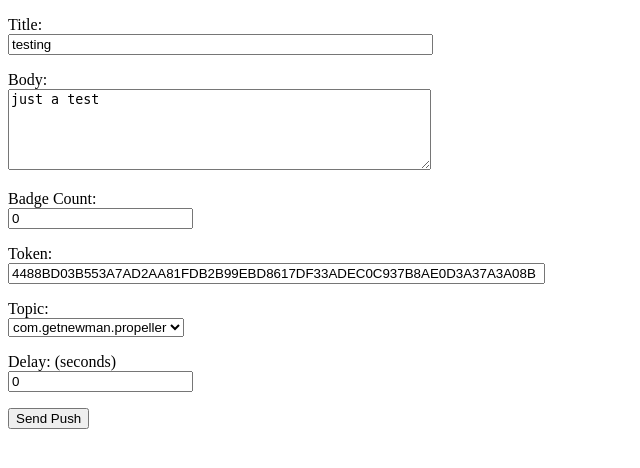
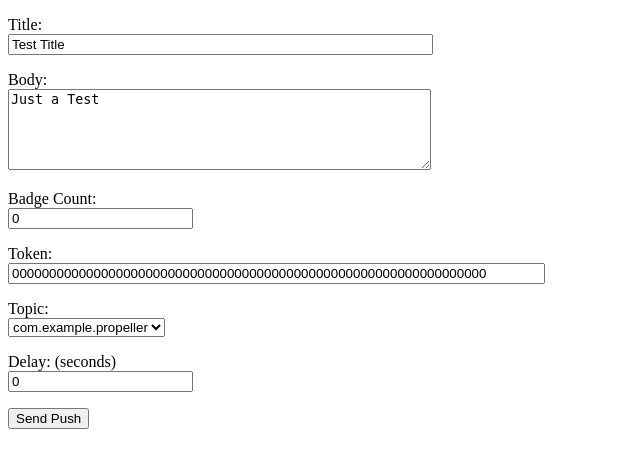
Before and after one commit to greencoder/propeller-apns, a Flask app: template templates/form.html in a window 1280 px wide. Shown: the top 468 px of the page, without its empty margins (0-640 px from the left). Run offline with Flask 2, Linux system fonts and the light colour scheme; the template is opened without the code that fills it, so the values that code supplies are empty.

Commit message:
Added placeholder token and auth_token values. Updated docs.

```diff
--- a/server.py
+++ b/server.py
@@ -11,7 +11,8 @@ application.debug = True
 
 conn = Beanstalkd.Connection()
 
-TOKEN = '0d6d8d20-13c3-11e6-a148-3e1d05defe78'
+# Put your own token here and keep it secret!
+TOKEN = '00000000-0000-0000-0000-000000000000'
 
 @application.route('/post', methods=['POST'])
 def post():
--- a/templates/form.html
+++ b/templates/form.html
@@ -6,12 +6,12 @@
 
         <p>
             <label for="title">Title:</label><br/>
-            <input type="text" name="title" size="50" value="testing">
+            <input type="text" name="title" size="50" value="Test Title">
         </p>
 
         <p>
             <label for="body">Body:</label><br/>
-            <textarea name="body" cols="50" rows="5">just a test</textarea>
+            <textarea name="body" cols="50" rows="5">Just a Test</textarea>
         </p>
 
         <p>
@@ -21,13 +21,13 @@
 
         <p>
             <label for="title">Token:</label><br/>
-            <input type="text" name="token" size="64" maxlength="64" value="4488BD03B553A7AD2AA81FDB2B99EBD8617DF33ADEC0C937B8AE0D3A37A3A08B">
+            <input type="text" name="token" size="64" maxlength="64" value="0000000000000000000000000000000000000000000000000000000000000000">
         </p>
 
         <p>
             <label for="topic">Topic:</label><br/>
             <select name="topic">
-                <option value="com.getnewman.propeller">com.getnewman.propeller</option>
+                <option value="com.example.propeller">com.example.propeller</option>
             </select>
         </p>
 
@@ -36,9 +36,12 @@
             <input type="number" name="delay" min="0" value="0">
         </p>
 
-        <input type="hidden" name="auth_token" value="0d6d8d20-13c3-11e6-a148-3e1d05defe78">
+        <!-- Put your own auth token in here -->
+        <input type="hidden" name="auth_token" value="00000000-0000-0000-0000-000000000000">
+
         <input type="submit" value="Send Push">
 
     </form>
+
 </body>
 </html>
```
Also changed, not shown: README.md.
